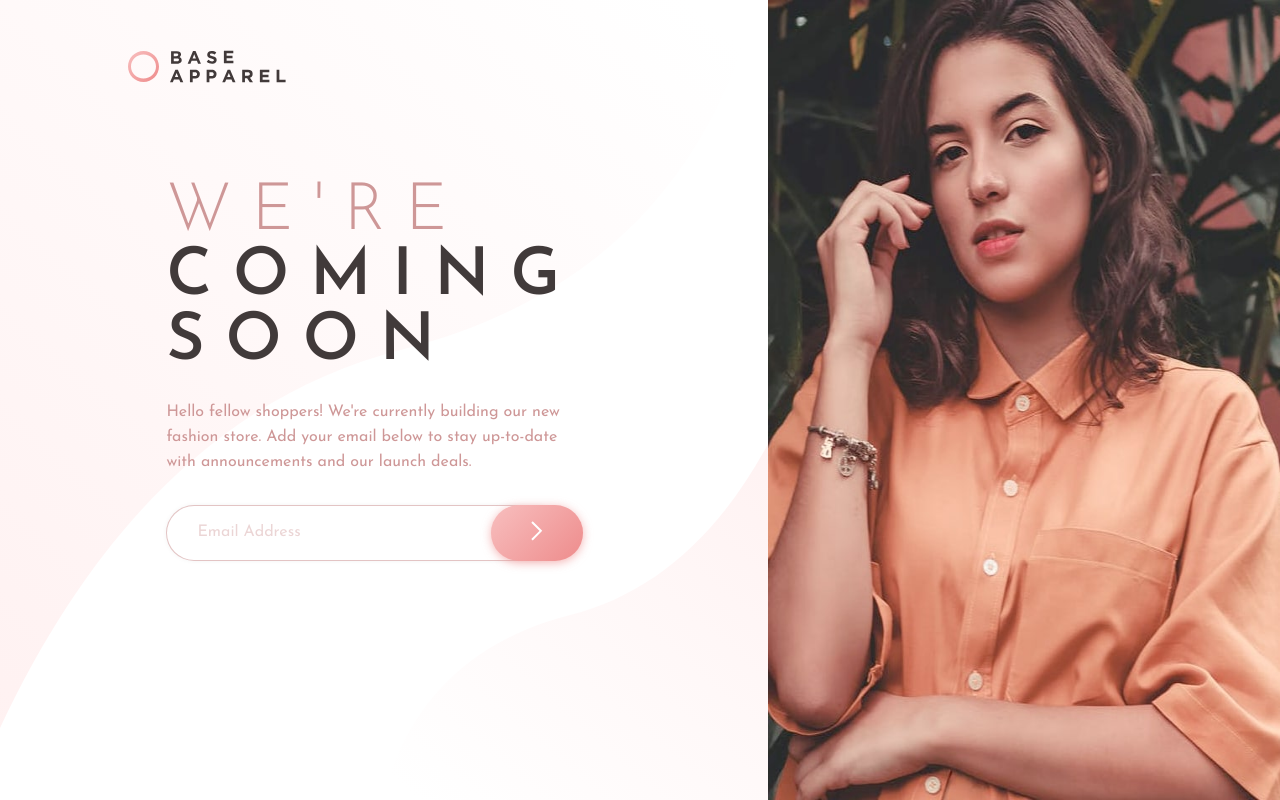
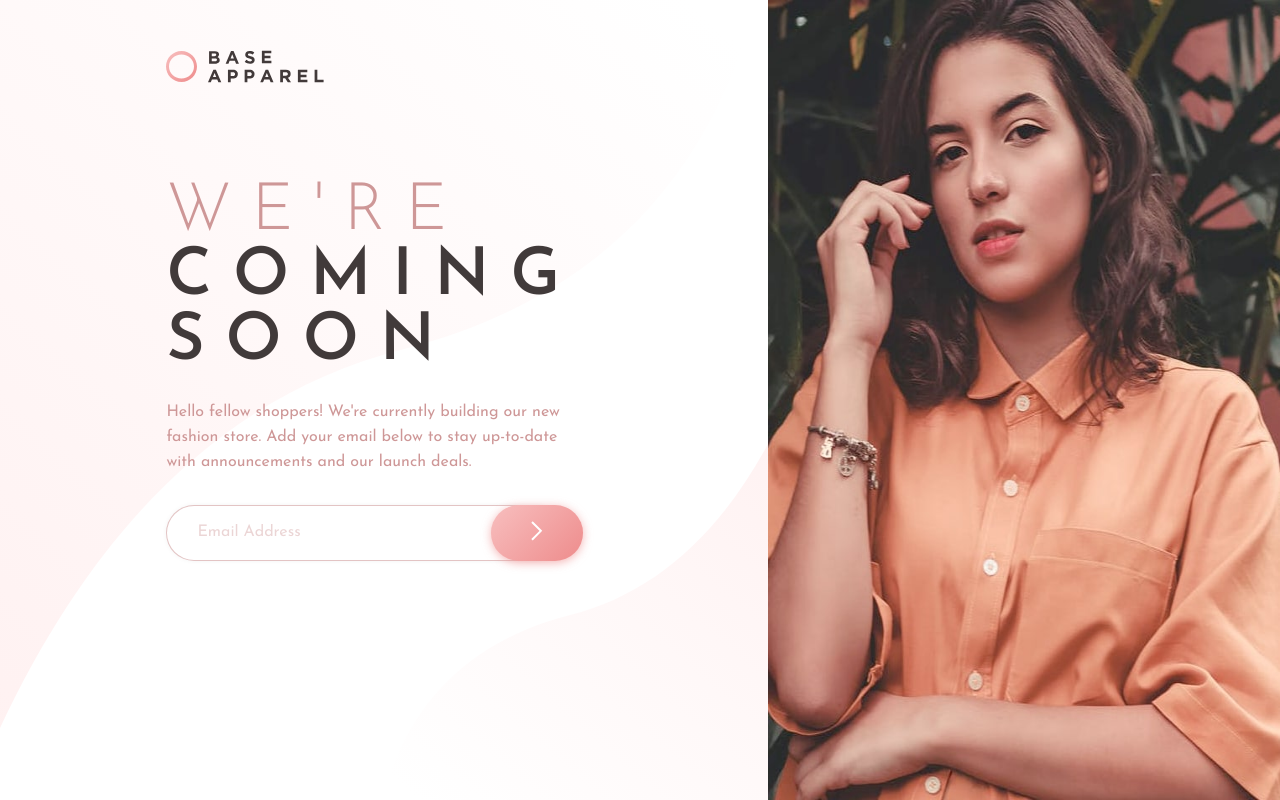
Before and after one commit to Wellissonb/base-apparel-coming-soon, a plain HTML site: page index.html in a window 1280 px wide. Drawn offline with Linux system fonts and the light colour scheme.

Commit message:
Update destkop.css

```diff
--- a/estilos/destkop.css
+++ b/estilos/destkop.css
@@ -15,7 +15,7 @@
         grid-area: header;
         left: 0;
         position: absolute;
-        padding: 50px 40px 40px 10vw !important;
+        padding: 50px 40px 40px 13vw !important;
 
     }
 
```
